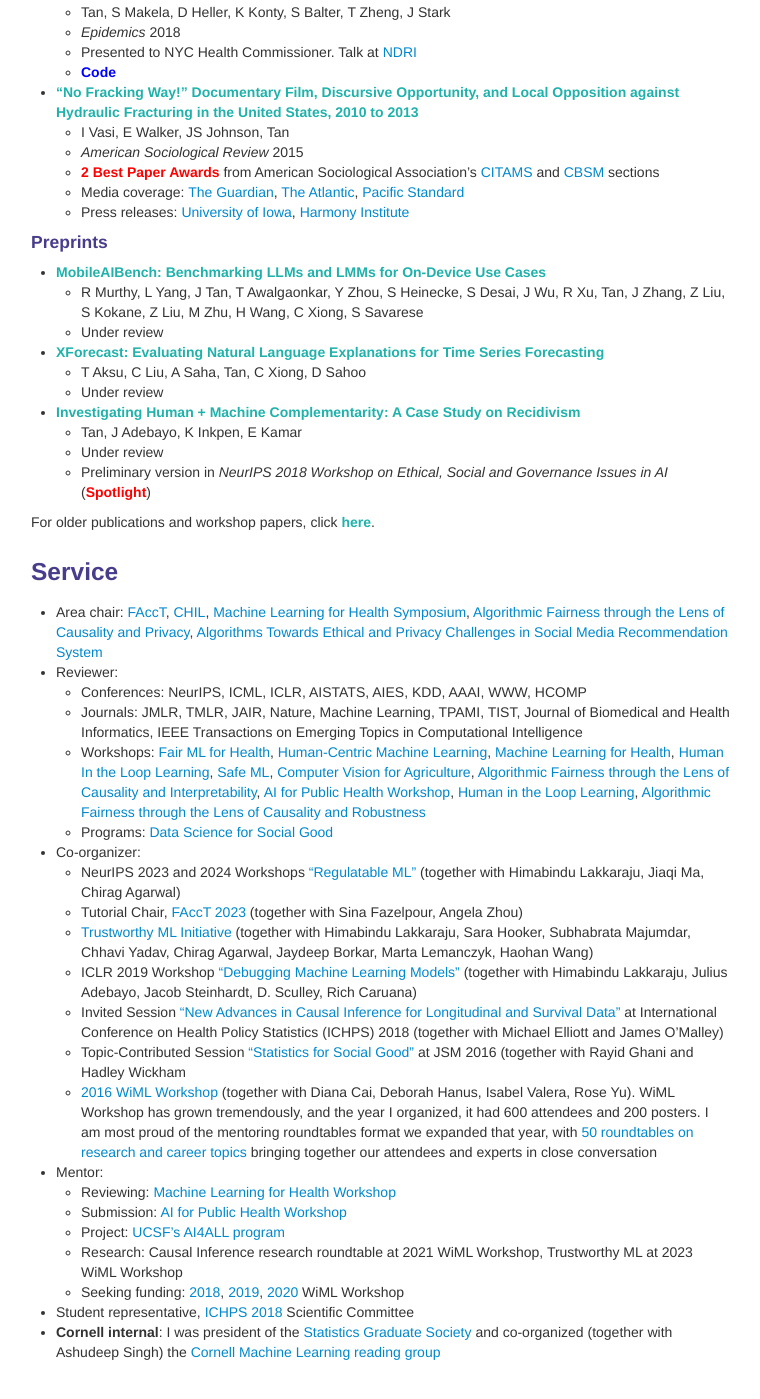
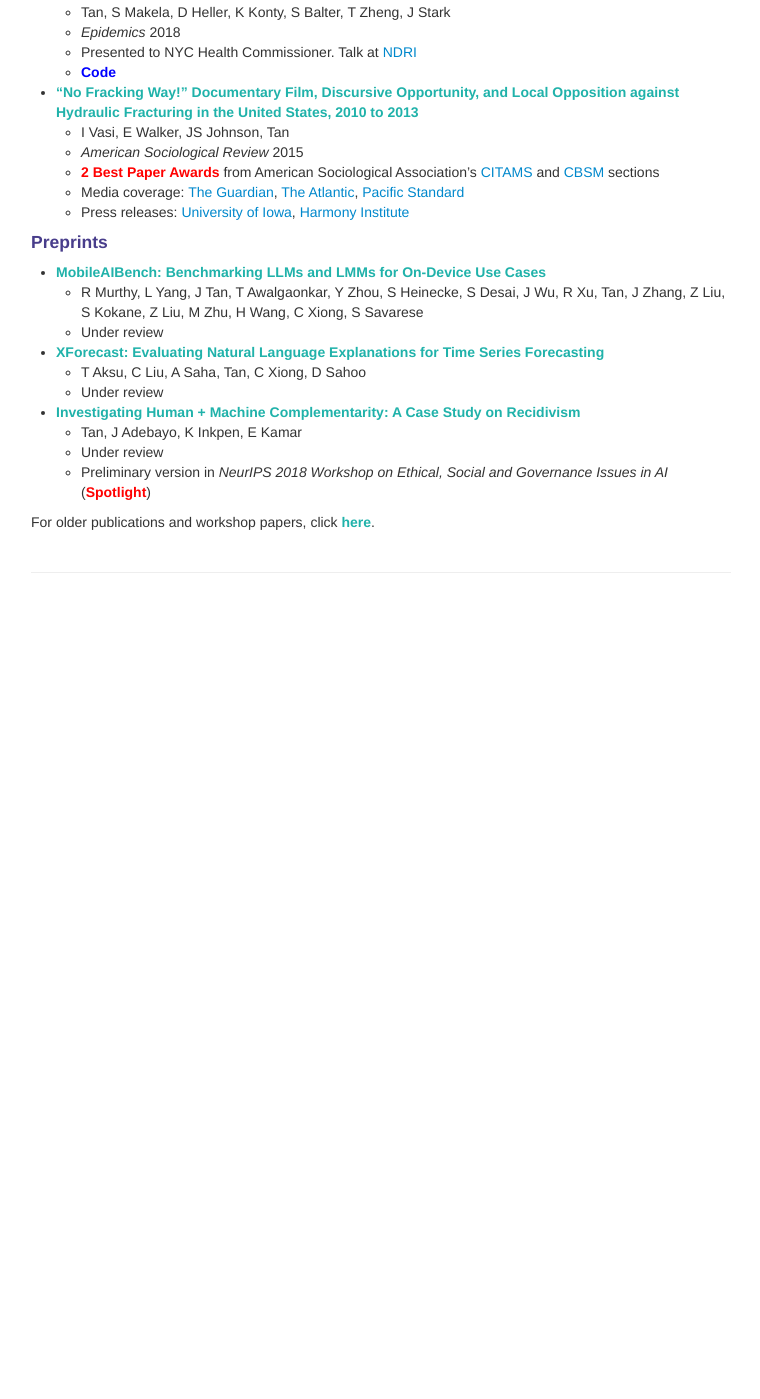
Before and after one commit to shftan/shftan.github.io, a Jekyll site: the page built from index.md, in a window 1280 px wide and 1400 px high, scrolled down 1930 px. Shown: the whole window, without its empty margins (259-1019 px from the left). Built offline with Jekyll 4.4.1, drawn with Linux system fonts in a browser that asks for light colours; after the commit the page ends 2534 px from its top, so only the background shows below that; some of the changed text lies outside the part shown.

Commit message:
Update index.md

```diff
--- a/index.md
+++ b/index.md
@@ -22,7 +22,7 @@ keywords: Sarah Tan, responsible AI, machine learning, artificial intelligence,
 
                   <p>I received my PhD in Statistics from <a href="https://stat.cornell.edu/">Cornell University</a>, where I was advised by <a href="http://faculty.bscb.cornell.edu/~hooker/">Giles Hooker</a> and <a href="https://courses.cit.cornell.edu/mtw1/">Martin Wells</a>, with <a href="https://www.cs.cornell.edu/people/tj/">Thorsten Joachims</a> and <a href="https://www.microsoft.com/en-us/research/people/rcaruana/">Rich Caruana</a> on my committee.</p>
 
-<p>Previously, I studied at Berkeley and Columbia, and worked in public policy in NYC, including the health department and public hospitals system. I was also a <a href="http://www.dssgfellowship.org/">Data Science for Social Good</a> fellow. I was fortunate to spend summers at Microsoft Research. Towards the end of my PhD studies, I was a visiting student and bioinformatics programmer at <a href="https://epibiostat.ucsf.edu/">UCSF</a> medical school. I joined Facebook after completing my PhD, and worked in Core Data Science before moving to Responsible AI.</p>
+<p>Previously, I studied at Berkeley and Columbia, and worked in public policy in NYC, including the health department and public hospitals system. I was fortunate to spend summers at Microsoft Research. Towards the end of my PhD studies, I was a visiting student and bioinformatics programmer at <a href="https://epibiostat.ucsf.edu/">UCSF</a> medical school. I joined Facebook after completing my PhD, and worked in Core Data Science before moving to Responsible AI.</p>
 
 </div>
 </div>
@@ -118,28 +118,3 @@ For other news, click <a class="paper" href="oldernews.html">here</a>.
    - Preliminary version in _NeurIPS 2018 Workshop on Ethical, Social and Governance Issues in AI_ (<span class="highlight">Spotlight</span>)
 
 For older publications and workshop papers, click <a class="paper" href="olderpublications.html">here</a>.
-
-<div class="row-fluid" id="service"><h3>Service</h3>
-</div>
-- Area chair: [FAccT](https://facctconference.org/index.html), [CHIL](https://www.chilconference.org/), [Machine Learning for Health Symposium](https://ml4health.github.io), [Algorithmic Fairness through the Lens of Causality and Privacy](https://www.afciworkshop.org/), [Algorithms Towards Ethical and Privacy Challenges in Social Media Recommendation System](https://sites.google.com/view/aesm2022/home)
-- Reviewer:
-  - Conferences: NeurIPS, ICML, ICLR, AISTATS, AIES, KDD, AAAI, WWW, HCOMP
-  - Journals: JMLR, TMLR, JAIR, Nature, Machine Learning, TPAMI, TIST, Journal of Biomedical and Health Informatics, IEEE Transactions on Emerging Topics in Computational Intelligence
-  - Workshops: [Fair ML for Health](https://www.fairmlforhealth.com/), [Human-Centric Machine Learning](https://sites.google.com/view/hcml-2019), [Machine Learning for Health](https://ml4health.github.io/2019/), [Human In the Loop Learning](https://sites.google.com/view/hill2019/home), [Safe ML](https://sites.google.com/view/safeml-iclr2019/home), [Computer Vision for Agriculture](https://www.cv4gc.org/cv4a2020/), [Algorithmic Fairness through the Lens of Causality and Interpretability](https://www.afciworkshop.org/), [AI for Public Health Workshop](https://aiforpublichealth.github.io/), [Human in the Loop Learning](https://www.icml-hill.com/), [Algorithmic Fairness through the Lens of Causality and Robustness](https://www.afciworkshop.org/)
-  - Programs: <a href="http://www.dssgfellowship.org/">Data Science for Social Good</a>
-- Co-organizer:
-  - NeurIPS 2023 and 2024 Workshops ["Regulatable ML"](https://regulatableml.github.io/) (together with Himabindu Lakkaraju, Jiaqi Ma, Chirag Agarwal)
-  - Tutorial Chair, [FAccT 2023](https://facctconference.org/2023/) (together with Sina Fazelpour, Angela Zhou)
-  - [Trustworthy ML Initiative](https://www.trustworthyml.org/) (together with Himabindu Lakkaraju, Sara Hooker, Subhabrata Majumdar, Chhavi Yadav, Chirag Agarwal, Jaydeep Borkar, Marta Lemanczyk, Haohan Wang)
-  - ICLR 2019 Workshop [“Debugging Machine Learning Models”](https://iclr.cc/Conferences/2019/Schedule?showEvent=628) (together with Himabindu Lakkaraju, Julius Adebayo, Jacob Steinhardt, D. Sculley, Rich Caruana)
-  - Invited Session ["New Advances in Causal Inference for Longitudinal and Survival Data"](http://ww2.amstat.org/meetings/ichps/2018/onlineprogram/Program.cfm) at International Conference on Health Policy Statistics (ICHPS) 2018 (together with Michael Elliott and James O'Malley)
-  - Topic-Contributed Session ["Statistics for Social Good"](http://shftan.github.io/jsmsocialgood/) at JSM 2016 (together with Rayid Ghani and Hadley Wickham
-  - [2016 WiML Workshop](https://wimlworkshop.org/2016/) (together with Diana Cai, Deborah Hanus, Isabel Valera, Rose Yu). WiML Workshop has grown tremendously, and the year I organized, it had 600 attendees and 200 posters. I am most proud of the mentoring roundtables format we expanded that year, with [50 roundtables on research and career topics](https://wimlworkshop.org/2016/program/#1480549898816-ca283fe3-29b6) bringing together our attendees and experts in close conversation
-- Mentor:
-  - Reviewing: [Machine Learning for Health Workshop](https://ml4health.github.io/2020/)
-  - Submission: [AI for Public Health Workshop](https://aiforpublichealth.github.io/)
-  - Project: [UCSF's AI4ALL program](http://ai4all.ucsf.edu/)
-  - Research: Causal Inference research roundtable at 2021 WiML Workshop, Trustworthy ML at 2023 WiML Workshop
-  - Seeking funding: [2018](https://wimlworkshop.org/2018/program/), [2019](https://wimlworkshop.org/2019/program/), [2020](https://wimlworkshop.org/neurips2020/program/) WiML Workshop
-- Student representative, [ICHPS 2018](http://ww2.amstat.org/meetings/ichps/2018/) Scientific Committee
-- **Cornell internal**: I was president of the [Statistics Graduate Society](https://stat.cornell.edu/about-us/sgs) and co-organized (together with Ashudeep Singh) the [Cornell Machine Learning reading group](http://wiki.cs.cornell.edu/index.php?title=Machine_Learning_Discussion_Group)
```
